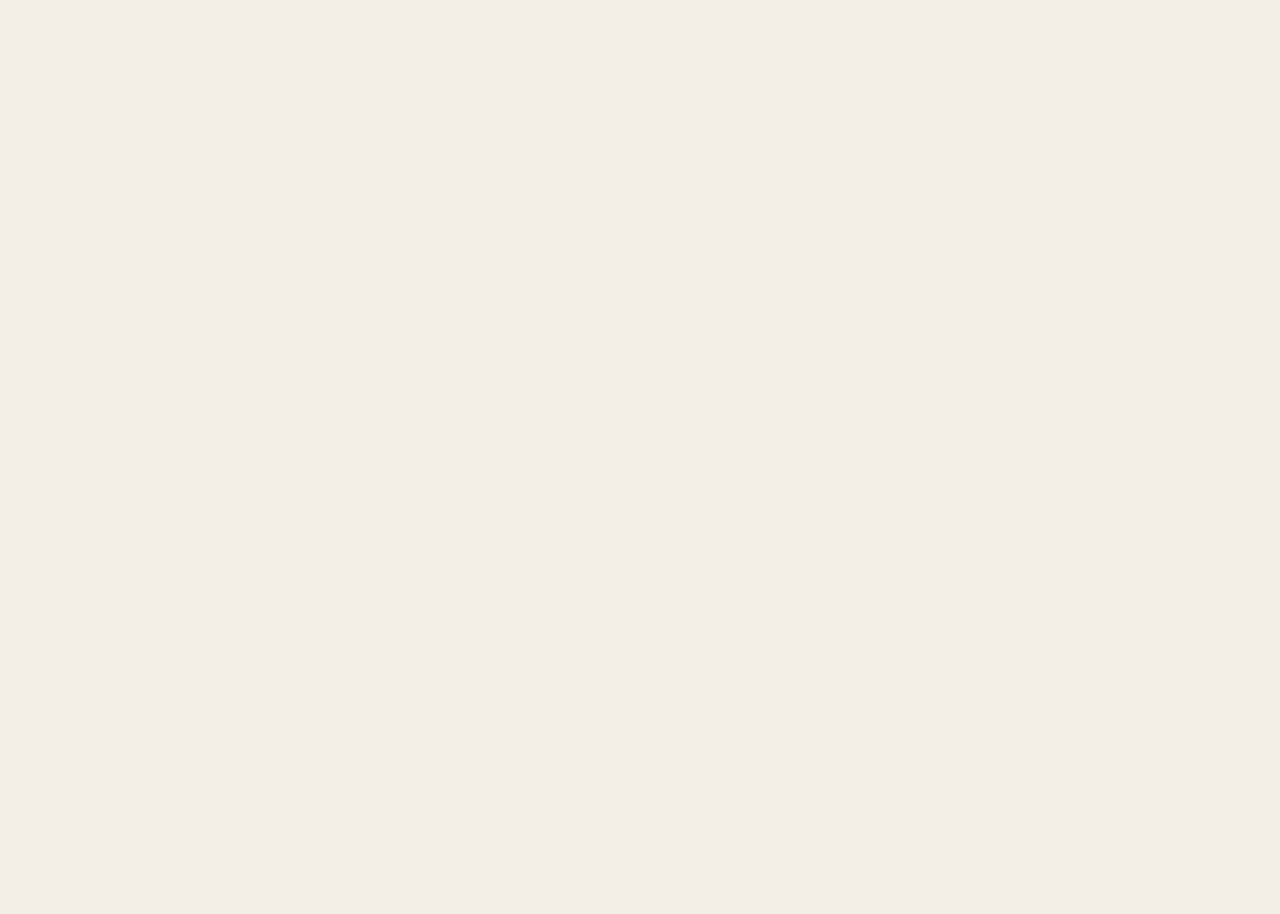
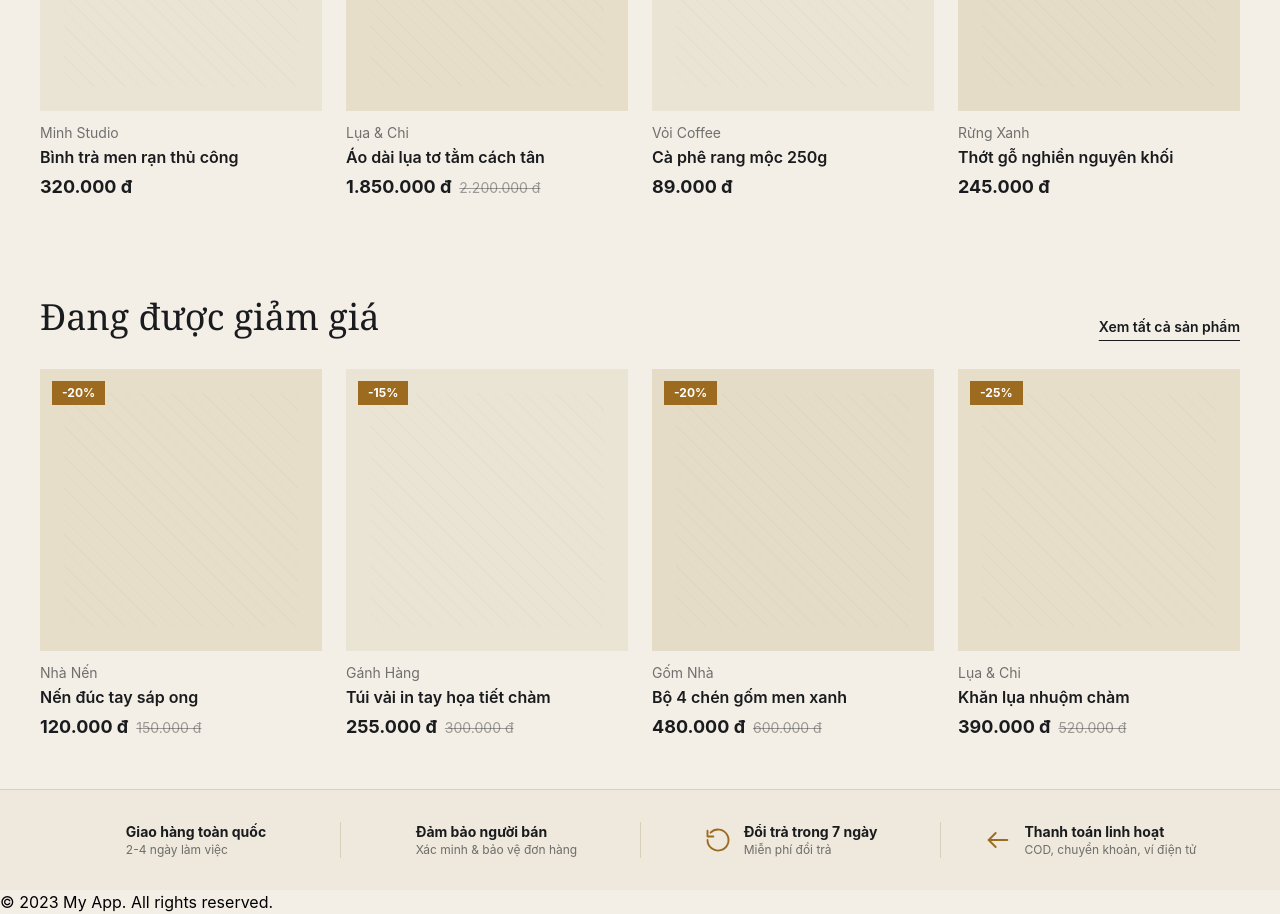
Before and after one commit to WitchKing2003/Vendora, a React (Vite) app: page / in a window 1280 px wide. Shown: the part 1080-1994 px from the top of the page. Before the commit the page ends 917 px from the top, so only its background shows below. Built offline with nearby package versions, Linux system fonts and the light colour scheme.

Commit message:
Feat: product section

```diff
--- a/src/index.css
+++ b/src/index.css
@@ -39,6 +39,17 @@ body {
     display: none;
 }
 
+/* Product card placeholder texture (diagonal hatch like the mockup) */
+.placeholder-diagonal {
+    background-image: repeating-linear-gradient(
+        45deg,
+        transparent,
+        transparent 10px,
+        rgba(26, 27, 30, 0.06) 10px,
+        rgba(26, 27, 30, 0.06) 11px
+    );
+}
+
 /* Highlight slider: fade + rise when the slide changes */
 @keyframes highlight-slide-enter {
     from {
--- a/src/locales/en/translationEn.json
+++ b/src/locales/en/translationEn.json
@@ -132,6 +132,21 @@
             "tile3": "Hand-printed Tote — Gánh Hàng"
         }
     },
+    "products": {
+        "featuredTitle": "New in the stalls",
+        "saleTitle": "On sale now",
+        "viewAll": "View all products"
+    },
+    "product": {
+        "badgeNew": "New",
+        "badgeSale": "-{{percent}}%"
+    },
+    "trust": {
+        "shipping": { "title": "Nationwide shipping", "sub": "2-4 working days" },
+        "seller": { "title": "Seller guarantee", "sub": "Verified & order-protected" },
+        "returns": { "title": "7-day returns", "sub": "Free returns" },
+        "payment": { "title": "Flexible payment", "sub": "COD, bank transfer, e-wallet" }
+    },
     "home": "Home",
     "about": "About",
     "welcomeToVendora": "Welcome to Vendora",
--- a/src/locales/vi/translationVi.json
+++ b/src/locales/vi/translationVi.json
@@ -132,6 +132,21 @@
             "tile3": "Túi vải in tay — Gánh Hàng"
         }
     },
+    "products": {
+        "featuredTitle": "Mới về gian hàng",
+        "saleTitle": "Đang được giảm giá",
+        "viewAll": "Xem tất cả sản phẩm"
+    },
+    "product": {
+        "badgeNew": "Mới",
+        "badgeSale": "-{{percent}}%"
+    },
+    "trust": {
+        "shipping": { "title": "Giao hàng toàn quốc", "sub": "2-4 ngày làm việc" },
+        "seller": { "title": "Đảm bảo người bán", "sub": "Xác minh & bảo vệ đơn hàng" },
+        "returns": { "title": "Đổi trả trong 7 ngày", "sub": "Miễn phí đổi trả" },
+        "payment": { "title": "Thanh toán linh hoạt", "sub": "COD, chuyển khoản, ví điện tử" }
+    },
     "welcome": "Xin chào",
     "home": "Trang chủ",
     "about": "Giới thiệu",
--- a/src/pages/components/Home/HomePage.tsx
+++ b/src/pages/components/Home/HomePage.tsx
@@ -1,13 +1,96 @@
-import { useTranslation } from "react-i18next";
 import HighlightSlider from "./HighlightSlider/HighlightSlider";
+import ProductSection, { type Product } from "./Products/ProductSection";
+import TrustBar from "./Products/TrustBar";
+
+// TODO: replace with API data later
+const NEW_PRODUCTS: Product[] = [
+  {
+    id: "new-1",
+    seller: "Minh Studio",
+    name: "Bình trà men rạn thủ công",
+    price: 320_000,
+    badge: "new",
+    color: "#EAE4D4",
+  },
+  {
+    id: "new-2",
+    seller: "Lụa & Chi",
+    name: "Áo dài lụa tơ tằm cách tân",
+    price: 1_850_000,
+    oldPrice: 2_200_000,
+    badge: "sale",
+    color: "#E6DEC9",
+  },
+  {
+    id: "new-3",
+    seller: "Vỏi Coffee",
+    name: "Cà phê rang mộc 250g",
+    price: 89_000,
+    color: "#EAE4D4",
+  },
+  {
+    id: "new-4",
+    seller: "Rừng Xanh",
+    name: "Thớt gỗ nghiền nguyên khối",
+    price: 245_000,
+    color: "#E4DCC7",
+  },
+];
+
+const SALE_PRODUCTS: Product[] = [
+  {
+    id: "sale-1",
+    seller: "Nhà Nến",
+    name: "Nến đúc tay sáp ong",
+    price: 120_000,
+    oldPrice: 150_000,
+    badge: "sale",
+    color: "#E6DEC9",
+  },
+  {
+    id: "sale-2",
+    seller: "Gánh Hàng",
+    name: "Túi vải in tay họa tiết chàm",
+    price: 255_000,
+    oldPrice: 300_000,
+    badge: "sale",
+    color: "#EAE4D4",
+  },
+  {
+    id: "sale-3",
+    seller: "Gốm Nhà",
+    name: "Bộ 4 chén gốm men xanh",
+    price: 480_000,
+    oldPrice: 600_000,
+    badge: "sale",
+    color: "#E4DCC7",
+  },
+  {
+    id: "sale-4",
+    seller: "Lụa & Chi",
+    name: "Khăn lụa nhuộm chàm",
+    price: 390_000,
+    oldPrice: 520_000,
+    badge: "sale",
+    color: "#E6DEC9",
+  },
+];
 
 const HomePage = () => {
-  const { t } = useTranslation();
-
   return (
     <div className="">
       <HighlightSlider />
-      <div className="px-4 py-10 text-center">{t("welcome")}</div>
+      <ProductSection
+        titleKey="products.featuredTitle"
+        viewAllKey="products.viewAll"
+        products={NEW_PRODUCTS}
+      />
+      <ProductSection
+        titleKey="products.saleTitle"
+        viewAllKey="products.viewAll"
+        products={SALE_PRODUCTS}
+      />
+      <TrustBar />
     </div>
   );
 };
--- /dev/null
+++ b/src/pages/components/Home/Products/ProductSection.tsx
@@ -0,0 +1,99 @@
+import { useTranslation } from "react-i18next";
+
+export interface Product {
+  id: string;
+  seller: string;
+  name: string;
+  price: number;
+  oldPrice?: number;
+  badge?: "new" | "sale";
+  color: string;
+}
+
+export const formatVnd = (n: number) =>
+  n.toLocaleString("vi-VN").replace(/,/g, ".") + "\u00a0\u0111";
+
+const ProductCard = ({ product }: { product: Product }) => {
+  const { t } = useTranslation();
+
+  return (
+    <div className="group cursor-pointer">
+      {/* Image area */}
+      <div
+        className="relative aspect-square overflow-hidden"
+        style={{ backgroundColor: product.color }}
+      >
+        {/* Diagonal placeholder texture like the mockup */}
+        <div className="placeholder-diagonal absolute inset-6 opacity-40" />
+
+        {product.badge && (
+          <span
+            className={`absolute left-3 top-3 px-2.5 py-1 text-xs font-bold text-white ${
+              product.badge === "new" ? "bg-gold" : "bg-gold-deep"
+            }`}
+          >
+            {product.badge === "new"
+              ? t("product.badgeNew")
+              : t("product.badgeSale", {
+                  percent: Math.round(
+                    (1 - product.price / (product.oldPrice ?? product.price)) * 100
+                  ),
+                })}
+          </span>
+        )}
+      </div>
+
+      {/* Info */}
+      <p className="mt-3 text-sm text-ink/60">{product.seller}</p>
+      <h3 className="mt-0.5 text-base font-semibold text-ink transition-colors group-hover:text-gold-deep">
+        {product.name}
+      </h3>
+      <div className="mt-1 flex items-baseline gap-2">
+        <span className="text-lg font-bold text-ink">
+          {formatVnd(product.price)}
+        </span>
+        {product.oldPrice && (
+          <span className="text-sm text-ink/40 line-through decoration-ink/40">
+            {formatVnd(product.oldPrice)}
+          </span>
+        )}
+      </div>
+    </div>
+  );
+};
+
+interface ProductSectionProps {
+  titleKey: string;
+  viewAllKey: string;
+  products: Product[];
+}
+
+const ProductSection = ({ titleKey, viewAllKey, products }: ProductSectionProps) => {
+  const { t } = useTranslation();
+
+  return (
+    <section className="bg-paper">
+      <div className="mx-auto max-w-7xl px-4 py-12 sm:px-6 lg:px-10">
+        <div className="flex items-end justify-between gap-4">
+          <h2 className="font-serif text-3xl text-ink sm:text-4xl">
+            {t(titleKey)}
+          </h2>
+          <button
+            type="button"
+            className="shrink-0 text-sm font-semibold text-ink underline decoration-ink underline-offset-8 transition-colors hover:text-gold-deep"
+          >
+            {t(viewAllKey)}
+          </button>
+        </div>
+
+        <div className="mt-8 grid grid-cols-2 gap-x-4 gap-y-8 sm:grid-cols-3 sm:gap-x-6 lg:grid-cols-4">
+          {products.map((p) => (
+            <ProductCard key={p.id} product={p} />
+          ))}
+        </div>
+      </div>
+    </section>
+  );
+};
+
+export default ProductSection;
--- /dev/null
+++ b/src/pages/components/Home/Products/TrustBar.tsx
@@ -0,0 +1,62 @@
+import type { ReactNode } from "react";
+import { useTranslation } from "react-i18next";
+
+const ICONS: Record<string, ReactNode> = {
+  truck: (
+    <svg viewBox="0 0 24 24" fill="none" stroke="currentColor" strokeWidth={1.6} className="h-7 w-7">
+      <path d="M1.5 6h12v10h-12z" strokeLinejoin="round" />
+      <path d="M13.5 9h4l3 3v4h-7" strokeLinejoin="round" />
+      <circle cx="6" cy="18" r="1.8" />
+      <circle cx="17" cy="18" r="1.8" />
+    </svg>
+  ),
+  shield: (
+    <svg viewBox="0 0 24 24" fill="none" stroke="currentColor" strokeWidth={1.6} className="h-7 w-7">
+      <path d="M12 3l7.5 2.8v5.4c0 4.5-3.2 8.2-7.5 9.8-4.3-1.6-7.5-5.3-7.5-9.8V5.8L12 3z" strokeLinejoin="round" />
+      <path d="M9 12l2 2 4-4.5" strokeLinecap="round" strokeLinejoin="round" />
+    </svg>
+  ),
+  returns: (
+    <svg viewBox="0 0 24 24" fill="none" stroke="currentColor" strokeWidth={1.6} className="h-7 w-7">
+      <path d="M3 12a9 9 0 1 0 2.6-6.3" strokeLinecap="round" />
+      <path d="M3 4v5h5" strokeLinecap="round" strokeLinejoin="round" />
+    </svg>
+  ),
+  payment: (
+    <svg viewBox="0 0 24 24" fill="none" stroke="currentColor" strokeWidth={1.6} className="h-7 w-7">
+      <path d="M20 12H4" strokeLinecap="round" />
+      <path d="M10 6l-6 6 6 6" strokeLinecap="round" strokeLinejoin="round" />
+    </svg>
+  ),
+};
+
+const TrustBar = () => {
+  const { t } = useTranslation();
+
+  const items = ["shipping", "seller", "returns", "payment"] as const;
+
+  return (
+    <section className="border-t border-line bg-paper-2/50">
+      <div className="mx-auto grid max-w-7xl grid-cols-2 gap-y-6 px-4 py-8 sm:px-6 lg:grid-cols-4 lg:px-10">
+        {items.map((key, i) => (
+          <div
+            key={key}
+            className={`flex items-center gap-3 px-2 lg:justify-center lg:px-6 ${
+              i > 0 ? "lg:border-l lg:border-line" : ""
+            }`}
+          >
+            <span className="shrink-0 text-gold-deep">{ICONS[key]}</span>
+            <div>
+              <p className="text-sm font-bold text-ink">
+                {t(`trust.${key}.title`)}
+              </p>
+              <p className="text-xs text-ink/60">{t(`trust.${key}.sub`)}</p>
+            </div>
+          </div>
+        ))}
+      </div>
+    </section>
+  );
+};
+
+export default TrustBar;
```
